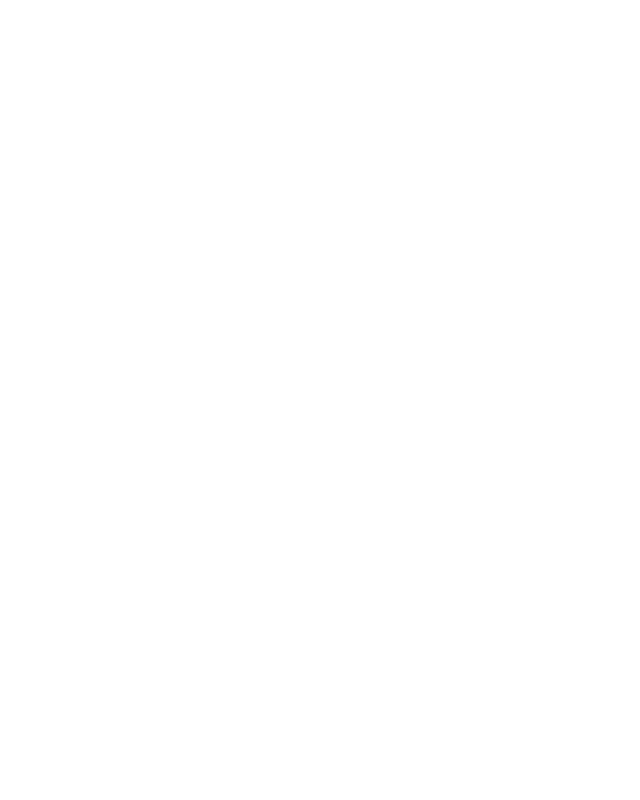
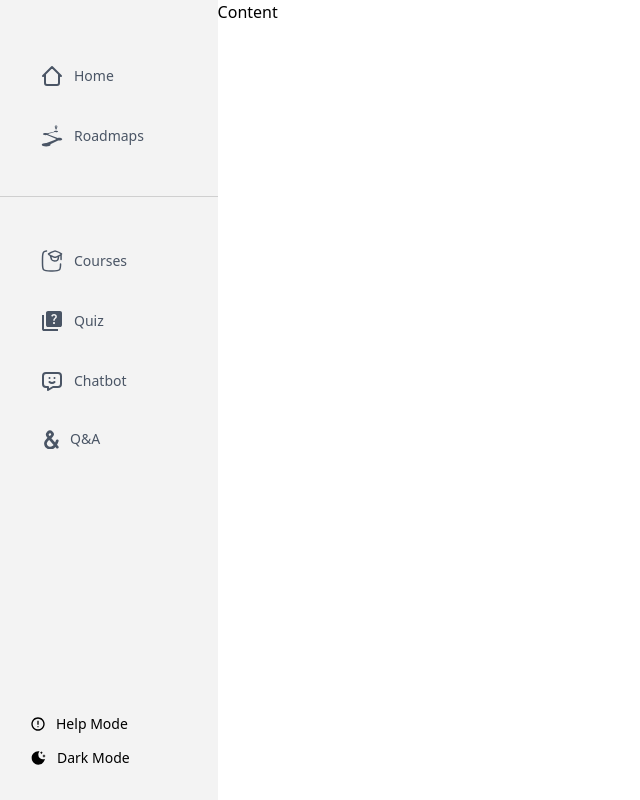
Before and after one commit to Hackaccino-2025-hackathon/Website, a React (Vite) app in the folder frontend/: page /quizpage in a window 1280 px wide. Before the commit this address had no page. Shown: the whole page, without its empty margins (0-640 px from the left). Built offline with nearby package versions, Linux system fonts and the light colour scheme; a web font is replaced by a local one.

Commit message:
added blank page for quiz

```diff
--- a/frontend/src/App.jsx
+++ b/frontend/src/App.jsx
@@ -6,12 +6,13 @@
 import RoadmapDisplay from "./components/Dashboard/RoadmapDisplay.jsx";
 import HomePage from "./Homepage.jsx";
 import TopicContent from "./components/Dashboard/TopicContent.jsx";
+import QuizPage from "./components/Dashboard/QuizPage.jsx";
 
 function App() {
   return (
     <>
       <Routes>
-        <Route path='/' element={<HomePage />}/>
+        <Route path="/" element={<HomePage />} />
         <Route path="/auth" element={<Auth />} />
         <Route path="/menu" element={<MenuPage />} />
 
@@ -21,6 +22,7 @@
           path="/topic/:courseName/:chapterNumber/:topicName"
           element={<TopicContent />}
         />
+        <Route path="/quizpage" element={<QuizPage />} />
       </Routes>
     </>
   );
--- /dev/null
+++ b/frontend/src/components/Dashboard/QuizPage.jsx
@@ -0,0 +1,178 @@
+import React from "react";
+import { Link } from "react-router-dom";
+
+const QuizPage = () => {
+  return (
+    <>
+      <div class="grid grid-cols-[17%_1fr] h-screen">
+        <div className="bg-[#F3F3F3] py-4 overflow-y-auto">
+          <ul className="list-disc p-5 text-sm">
+            <Link to="/dashboard">
+              <li className="m-[20px] py-[8px] flex flex-row items-center gap-[10px] text-gray-600 hover:text-black hover:font-medium hover:cursor-pointer">
+                {/* Home Icon */}
+                <svg
+                  xmlns="http://www.w3.org/2000/svg"
+                  width="24"
+                  height="24"
+                  viewBox="0 0 24 24"
+                >
+                  <path
+                    fill="currentColor"
+                    d="M20 10a1 1 0 1 0-2 0zM6 10a1 1 0 0 0-2 0zm14.293 2.707a1 1 0 0 0 1.414-1.414zM12 3l.707-.707a1 1 0 0 0-1.414 0zm-9.707 8.293a1 1 0 1 0 1.414 1.414zM7 22h10v-2H7zm13-3v-9h-2v9zM6 19v-9H4v9zm15.707-7.707l-9-9l-1.414 1.414l9 9zm-10.414-9l-9 9l1.414 1.414l9-9zM17 22a3 3 0 0 0 3-3h-2a1 1 0 0 1-1 1zM7 20a1 1 0 0 1-1-1H4a3 3 0 0 0 3 3z"
+                  />
+                </svg>
+                Home
+              </li>
+            </Link>
+
+            <li className="m-[20px] py-[8px] flex flex-row items-center gap-[10px] text-gray-600 hover:text-black hover:font-medium hover:cursor-pointer">
+              {/* Roadmap Icon */}
+              <svg
+                xmlns="http://www.w3.org/2000/svg"
+                width="24"
+                height="24"
+                viewBox="0 0 32 32"
+              >
+                <path
+                  fill="currentColor"
+                  d="M23.188 3.735a1.766 1.766 0 0 0-3.532-.001c0 .975 1.766 4.267 1.766 4.267s1.766-3.292 1.766-4.267zm-2.61 0a.844.844 0 1 1 1.687-.001a.844.844 0 0 1-1.687.001m4.703 14.76c-.56 0-1.097.047-1.59.123L11.1 13.976c.2-.18.312-.38.312-.59a.66.66 0 0 0-.088-.315l8.41-2.238c.46.137 1.023.22 1.646.22c1.52 0 2.75-.484 2.75-1.082c0-.6-1.23-1.083-2.75-1.083s-2.75.485-2.75 1.083q.002.105.054.202L9.896 12.2a8 8 0 0 0-2.265-.303c-2.087 0-3.78.667-3.78 1.49s1.693 1.49 3.78 1.49c.574 0 1.11-.055 1.598-.145l11.99 4.866c-.19.192-.306.4-.306.623c0 .19.096.364.236.533L8.695 25.415q-.236-.009-.477-.01c-3.24 0-5.87 1.036-5.87 2.31c0 1.277 2.63 2.313 5.87 2.313s5.87-1.034 5.87-2.312c0-.22-.083-.432-.23-.633l10.266-5.214c.37.04.753.065 1.155.065c2.413 0 4.37-.77 4.37-1.723c0-.944-1.957-1.716-4.37-1.716z"
+                />
+              </svg>
+              Roadmaps
+            </li>
+          </ul>
+
+          <hr className="text-[#cfcfcf] p-[2px]" />
+
+          <ul className="list-disc p-5 text-sm">
+            {[
+              {
+                name: "Courses",
+                icon: (
+                  <svg
+                    xmlns="http://www.w3.org/2000/svg"
+                    width="24"
+                    height="24"
+                    viewBox="0 0 24 24"
+                  >
+                    <g
+                      fill="none"
+                      stroke="currentColor"
+                      strokeLinecap="round"
+                      strokeLinejoin="round"
+                      strokeWidth="1.5"
+                    >
+                      <path d="M6.514 2c-1.304.129-2.182.419-2.838 1.076c-1.175 1.177-1.175 3.072-1.175 6.863v4.02c0 3.79 0 5.686 1.175 6.864S6.743 22 10.526 22h2.007c3.783 0 5.675 0 6.85-1.177c1.067-1.07 1.166-2.717 1.175-5.846" />
+                      <path d="m10.526 7l1.003 3.5c.56 1.11 1.263 1.4 3.01 1.5c1.389-.034 2.195-.198 2.883-.796c.469-.408.681-1.023.784-1.635L18.55 7.5m2.508-2v5M8.601 4.933c1.587-1.317 3.001-2.024 5.934-2.802a1.94 1.94 0 0 1 1.009.005c2.596.714 3.998 1.348 5.876 2.758c.08.06.104.172.048.255c-.613.902-1.982 1.633-5.34 2.935a2.98 2.98 0 0 1-2.171-.012c-3.576-1.42-5.22-2.18-5.42-2.969a.17.17 0 0 1 .064-.17" />
+                    </g>
+                  </svg>
+                ),
+              },
+              {
+                name: "Quiz",
+                icon: (
+                  <svg
+                    xmlns="http://www.w3.org/2000/svg"
+                    width="24"
+                    height="24"
+                    viewBox="0 0 24 24"
+                  >
+                    <path
+                      fill="currentColor"
+                      d="M14 15q.425 0 .738-.312t.312-.738t-.312-.737T14 12.9t-.737.313t-.313.737t.313.738T14 15m-.75-3.2h1.5q0-.725.15-1.062t.7-.888q.75-.75 1-1.212t.25-1.088q0-1.125-.788-1.837T14 5q-1.025 0-1.787.575T11.15 7.1l1.35.55q.225-.625.613-.937T14 6.4q.6 0 .975.338t.375.912q0 .35-.2.663t-.7.787q-.825.725-1.012 1.138T13.25 11.8M8 18q-.825 0-1.412-.587T6 16V4q0-.825.588-1.412T8 2h12q.825 0 1.413.588T22 4v12q0 .825-.587 1.413T20 18zm-4 4q-.825 0-1.412-.587T2 20V6h2v14h14v2z"
+                    />
+                  </svg>
+                ),
+              },
+              {
+                name: "Chatbot",
+                icon: (
+                  <svg
+                    xmlns="http://www.w3.org/2000/svg"
+                    width="24"
+                    height="24"
+                    viewBox="0 0 24 24"
+                  >
+                    <g
+                      fill="none"
+                      stroke="currentColor"
+                      strokeLinecap="round"
+                      strokeLinejoin="round"
+                      strokeWidth="2"
+                    >
+                      <path d="M18 4a3 3 0 0 1 3 3v8a3 3 0 0 1-3 3h-5l-5 3v-3H6a3 3 0 0 1-3-3V7a3 3 0 0 1 3-3zM9.5 9h.01m4.99 0h.01" />
+                      <path d="M9.5 13a3.5 3.5 0 0 0 5 0" />
+                    </g>
+                  </svg>
+                ),
+              },
+              {
+                name: "Q&A",
+                icon: (
+                  <svg
+                    xmlns="http://www.w3.org/2000/svg"
+                    width="20"
+                    height="20"
+                    viewBox="0 0 22 22"
+                  >
+                    <g fill="none" fillRule="evenodd">
+                      <path d="m12.593 23.258l-.011.002l-.071.035l-.02.004l-.014-.004l-.071-.035q-.016-.005-.024.005l-.004.01l-.017.428l.005.02l.01.013l.104.074l.015.004l.012-.004l.104-.074l.012-.016l.004-.017l-.017-.427q-.004-.016-.017-.018m.265-.113l-.013.002l-.185.093l-.01.01l-.003.011l.018.43l.005.012l.008.007l.201.093q.019.005.029-.008l.004-.014l-.034-.614q-.005-.018-.02-.022m-.715.002a.02.02 0 0 0-.027.006l-.006.014l-.034.614q.001.018.017.024l.015-.002l.201-.093l.01-.008l.004-.011l.017-.43l-.003-.012l-.01-.01z" />
+                      <path
+                        fill="currentColor"
+                        d="M8.017 2.861a4.218 4.218 0 1 1 5.89 6.04l-.166.149l-1.241 1.06l4.099 4.783c.33-.688.661-1.482.988-2.399a1.5 1.5 0 1 1 2.826 1.01c-.477 1.335-.981 2.488-1.51 3.48l-.2.364l1.436 1.675a1.5 1.5 0 0 1-2.172 2.064l-.106-.112l-.947-1.105a9 9 0 0 1-.964.915C14.232 22.192 12.484 22.5 11 22.5c-3.23 0-6.5-2.576-6.5-6.5c0-1.136.43-2.183.945-3.043c.521-.871 1.193-1.659 1.827-2.307q.37-.377.726-.701l.232-.21l-.599-.698a4.44 4.44 0 0 1 .073-5.858l.159-.167zm2.166 9.157c-.247.22-.508.466-.767.731c-.538.55-1.038 1.15-1.396 1.748c-.365.61-.52 1.114-.52 1.503c0 2.076 1.73 3.5 3.5 3.5c1.016 0 2.018-.192 3.05-1.036c.23-.188.466-.412.709-.683l.183-.21zm1.678-7.035a1.22 1.22 0 0 0-1.623-.09l-.1.09l-.154.154l-.1.11c-.402.495-.43 1.2-.066 1.724l.09.118l.64.745l1.244-1.064l.1-.097a1.22 1.22 0 0 0-.03-1.69Z"
+                      />
+                    </g>
+                  </svg>
+                ),
+              },
+            ].map((item, index) => (
+              <li
+                key={index}
+                className="m-[20px] py-[8px] flex flex-row items-center gap-[10px] text-gray-600 hover:text-black hover:font-medium hover:cursor-pointer"
+              >
+                {item.icon}
+                <span>{item.name}</span>
+              </li>
+            ))}
+          </ul>
+
+          <ul className="list-disc p-5 text-sm absolute bottom-0">
+            <li className="m-[10px] py-[2px] flex flex-row items-center gap-[10px] font-medium">
+              {/* Help Mode */}
+              <svg
+                xmlns="http://www.w3.org/2000/svg"
+                width="16"
+                height="16"
+                viewBox="0 0 24 24"
+              >
+                <path
+                  fill="currentColor"
+                  d="M12 17q.425 0 .713-.288T13 16t-.288-.712T12 15t-.712.288T11 16t.288.713T12 17m-1-4h2V7h-2zm1 9q-2.075 0-3.9-.788t-3.175-2.137T2.788 15.9T2 12t.788-3.9t2.137-3.175T8.1 2.788T12 2t3.9.788t3.175 2.137T21.213 8.1T22 12t-.788 3.9t-2.137 3.175t-3.175 2.138T12 22m0-2q3.35 0 5.675-2.325T20 12t-2.325-5.675T12 4T6.325 6.325T4 12t2.325 5.675T12 20m0-8"
+                />
+              </svg>
+              Help Mode
+            </li>
+            <li className="m-[10px] py-[2px] flex flex-row items-center gap-[10px] font-medium">
+              {/* Dark Mode */}
+              <svg
+                xmlns="http://www.w3.org/2000/svg"
+                width="17"
+                height="16"
+                viewBox="0 0 25 24"
+              >
+                <path
+                  fill="currentColor"
+                  d="m16.07 3.344l-1.428.781l1.428.781l.781 1.428l.781-1.428l1.428-.781l-1.428-.781l-.78-1.428zM2.226 12c0-5.523 4.477-10 10-10h1.734l-.868 1.5c-.579 1-.866 2.189-.866 3.5a7 7 0 0 0 8.348 6.87l1.682-.327l-.543 1.626A10 10 0 0 1 12.227 22c-5.523 0-10-4.477-10-10m18.5-5.584l.914 1.67L23.31 9l-1.67.914l-.914 1.67l-.913-1.67L18.143 9l1.67-.914z"
+                />
+              </svg>
+              Dark Mode
+            </li>
+          </ul>
+        </div>
+        <div>Content</div>
+      </div>
+    </>
+  );
+};
+
+export default QuizPage;
```
